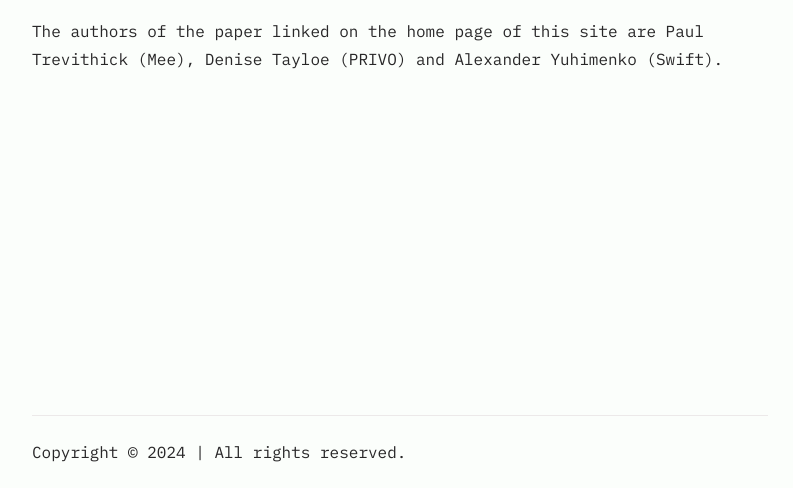
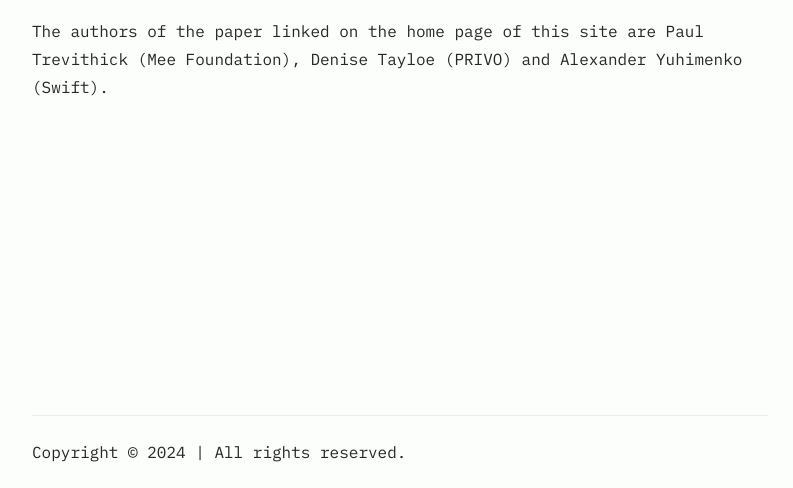
Before and after one commit to MeeFoundation/ageprotect-landing, an Astro site: page /about in a window 1280 px wide. Shown: the part 312-800 px from the top of the page, without its empty margins (240-1033 px from the left). Built offline with nearby package versions, Linux system fonts and the light colour scheme; Astro itself is replaced by a stand-in of ours.

Commit message:
Mee -> Mee Foundation

```diff
--- a/src/pages/about.md
+++ b/src/pages/about.md
@@ -5,4 +5,4 @@
 
 AgeProtect is a collaboration between the [Mee Foundation](https://mee.foundation), [PRIVO](https://privo.com), and [Swift Invention](https://swiftinvention.com).
 
-The authors of the paper linked on the home page of this site are Paul Trevithick (Mee), Denise Tayloe (PRIVO) and Alexander Yuhimenko (Swift).
+The authors of the paper linked on the home page of this site are Paul Trevithick (Mee Foundation), Denise Tayloe (PRIVO) and Alexander Yuhimenko (Swift).
```
